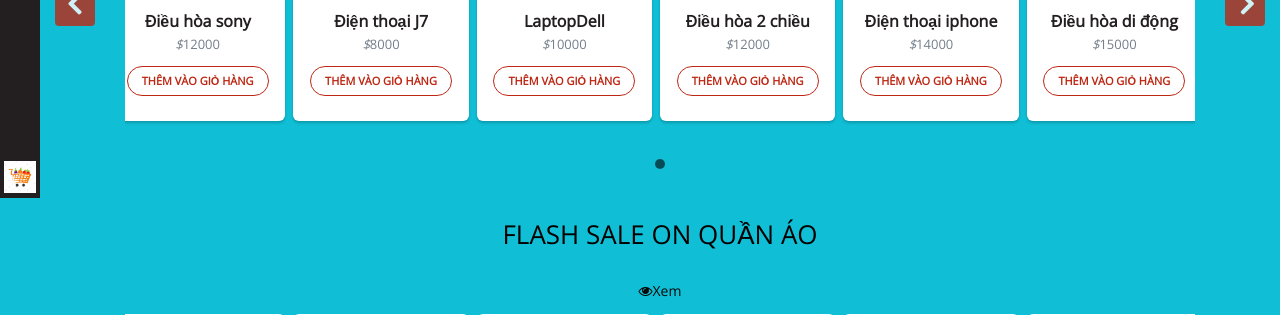
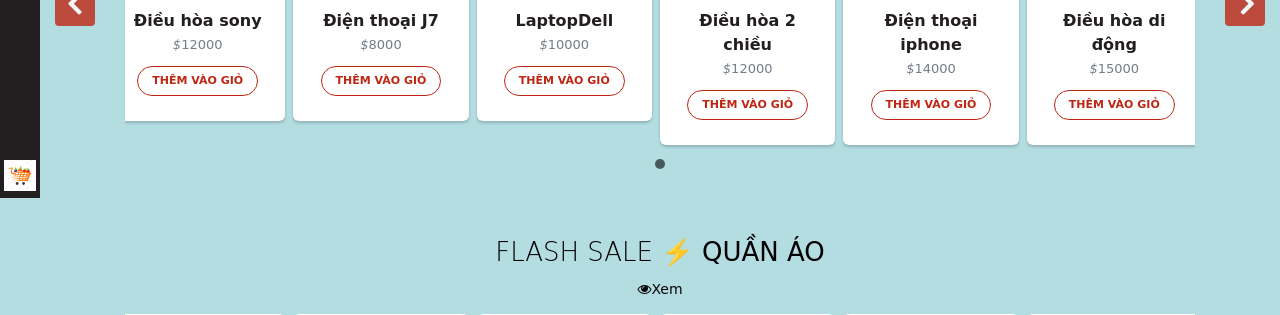
Before and after one commit to ThuongMaiDT/Wrappers-India-Online, a Django app: page /seller/home/ in a window 1280 px wide. Shown: the part 602-917 px from the top of the page. Run offline with Django 3.2, Linux system fonts and the light colour scheme; a user stored in the database is signed in; data comes from the database, SQL or seed files in the repository; both versions use the stored data as it was after the commit; some libraries are stand-ins or nearby versions.

Commit message:
update_Trinh

```diff
--- a/saler/templates/saler/base.html
+++ b/saler/templates/saler/base.html
@@ -13,7 +13,7 @@
 	<link href="{% static 'main/css/bootstrap.min.css' %}" rel="stylesheet">
 	<link href="{% static 'saler/font-awesome/css/font-awesome.min.css' %}" rel="stylesheet">
 	<link href="{% static 'saler/css/style.css' %}" rel="stylesheet">
-	<title>BoEC Online</title>
+	<title>BoECFive</title>
 
 	{% block saler_head %}
 	{% endblock saler_head %}
@@ -38,7 +38,7 @@
 	}
 
 </style>
-<body style="background: rgb(16,191,214); font-family: 'Open Sans', sans-serif;">
+<body style="background: rgb(180, 221, 226); font-family: cursive;">
 	<div class="side_nav" id="nav" style="z-index: 99;">
 		<a onclick="menuDisp()" onmouseenter="document.getElementById('wallet').style.left = '-400px';"
 			data-toggle="tooltip" data-placement="top" title="Menu"><i class="fa fa-bars a" aria-hidden="true"></i>
--- a/saler/templates/saler/index.html
+++ b/saler/templates/saler/index.html
@@ -7,7 +7,7 @@
 <meta name="viewport" content="width=device-width, initial-scale=1">
 <link rel="stylesheet" href="https://fonts.googleapis.com/css?family=Open+Sans">
 <link rel="stylesheet" href="{% static 'saler/css/home_style.css' %}">
-<title>BoEC</title>
+<title>BoECFive</title>
 
 {% endblock saler_head %}
 {% block saler_body %}
@@ -16,32 +16,32 @@
 	<div class="row pt-1 pb-2 main_slid">
 		<div class="col-md-6 sdasdasd">
 			<div id="carouselExampleCaptions" class="carousel slide" data-ride="carousel" style="margin: 0;padding: 0">
-				<ol class="carousel-indicators">
+				<!-- <ol class="carousel-indicators">
 					<li data-target="#carouselExampleCaptions" data-slide-to="0" class="active"></li>
 					{% for slide in sliders|slice:"1:" %}
 					<li data-target="#carouselExampleCaptions" data-slide-to="{{forloop.counter}}"></li>
 					{% endfor %}
-				</ol>
+				</ol> -->
 				<div class="carousel-inner">
 					<div class="carousel-item active">
-						<img src="{{sliders.0.image.url}}" alt="{{sliders.0.name}}" style="width: 100%">
+						<img src="/static/saler/img/unnamed.jpg" style="width: 100%">
 
 					</div>
-					{% for slide in sliders|slice:"1:" %}
+					<!-- {% for slide in sliders|slice:"1:" %}
 					<div class="carousel-item">
 						<img src="{{slide.image.url}}" alt="{{slide.name}}" style="width: 100%">
 
 					</div>
-					{% endfor %}
+					{% endfor %} -->
 				</div>
-				<a class="carousel-control-prev" href="#carouselExampleCaptions" role="button" data-slide="prev">
+				<!-- <a class="carousel-control-prev" href="#carouselExampleCaptions" role="button" data-slide="prev">
 					<span class="carousel-control-prev-icon" aria-hidden="true"></span>
 					<span class="sr-only">Previous</span>
 				</a>
 				<a class="carousel-control-next" href="#carouselExampleCaptions" role="button" data-slide="next">
 					<span class="carousel-control-next-icon" aria-hidden="true"></span>
 					<span class="sr-only">Next</span>
-				</a>
+				</a> -->
 			</div>
 		</div>
 		<div class="col-md-6 sdasdasd">
@@ -66,7 +66,7 @@
 		<!--Slideshow starts here -->
 		{% for product, range, nSlides in allProds %}
 
-		<h2>Flash Sale On <b style="color: black;">{{product.0.category}}</b></h2>
+		<h2 style="top: 18px;">Flash Sale &#9889 <b style="color: black;">{{product.0.category}}</b></h2>
 		<div id="demo{{forloop.counter}}" class="carousel carousel1 slide" data-ride="carousel" data-interval="0">
 			<div style="text-align: center;">
 				<a href="/seller/products/{{product.0.category}}" class="btn"
@@ -99,7 +99,7 @@
 											{{i.product_name}}</a></b>
 									<p class="item-price"><span><i>$</i>{{i.price}}</span></p>
 
-									<a id="{{i.product_id}}" class="btn btn-primary add_to_cart">Thêm vào giỏ hàng</a>
+									<a id="{{i.product_id}}" class="btn btn-primary add_to_cart">Thêm vào giỏ</a>
 								</div>
 							</div>
 						</div>
--- a/saler/templates/saler/view_products.html
+++ b/saler/templates/saler/view_products.html
@@ -13,7 +13,7 @@
 	{% endif %}
 	<div class="row p-1">
 		<div class="col-md-4">
-			<a href="{% url 'home' %}" class="logo">BoEC</i></a>
+			<a href="{% url 'home' %}" class="logo">BoECfive</i></a>
 		</div>
 		<div class="col-md-4">
 			<h4 style="font-weight: bold; padding: 7px; margin: 0; text-align: center;">Danh sách sản phẩm</h4>
```
Also changed, not shown: db.sqlite3, media/seller_slider_img/slide1_DAKDCdG.jpg, media/seller_slider_img/slide1_KM5yl1Q.jpg, media/seller_slider_img/slide1_PkGqiqX.jpg, media/seller_slider_img/slide1_pOPgFQk.jpg, media/seller_slider_img/slide1_uh7GuwB.jpg, media/seller_slider_img/unnamed.jpg (added), saler/static/saler/img/unnamed.jpg (added), 1 other file.
